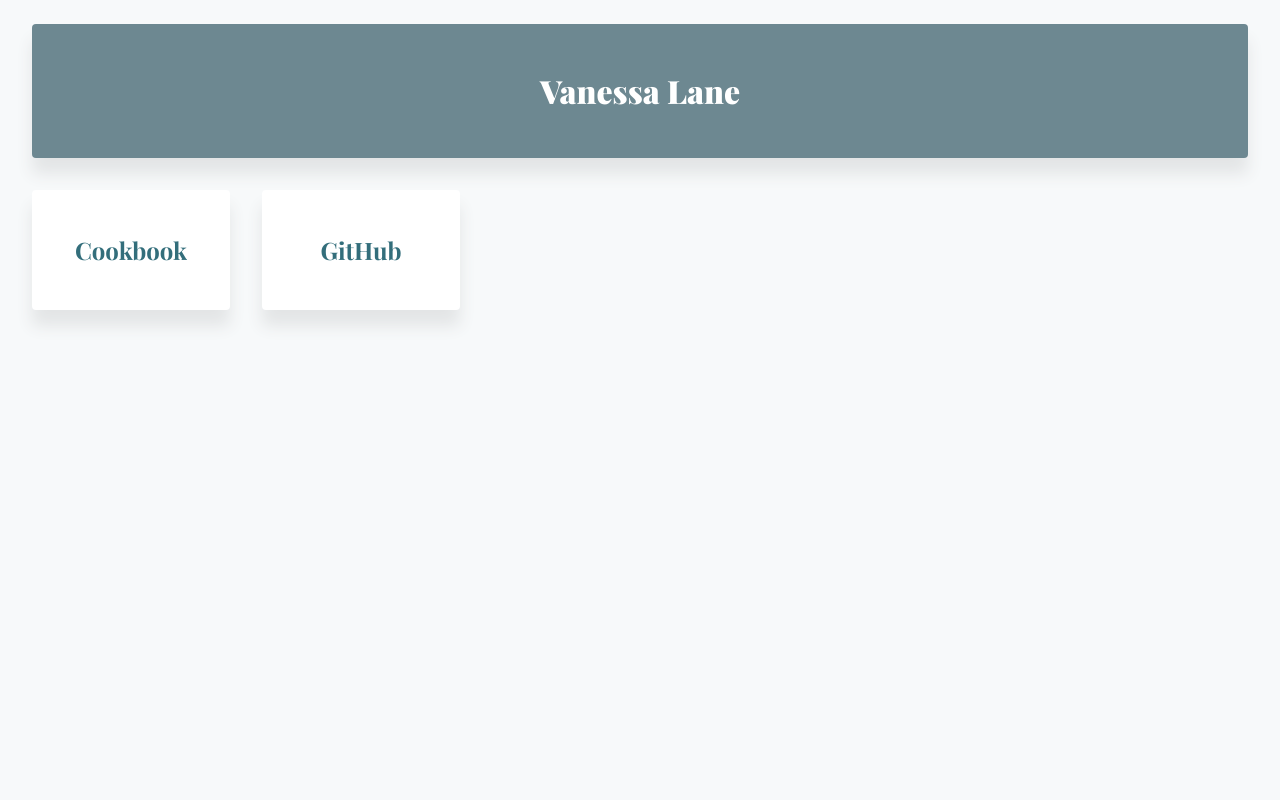
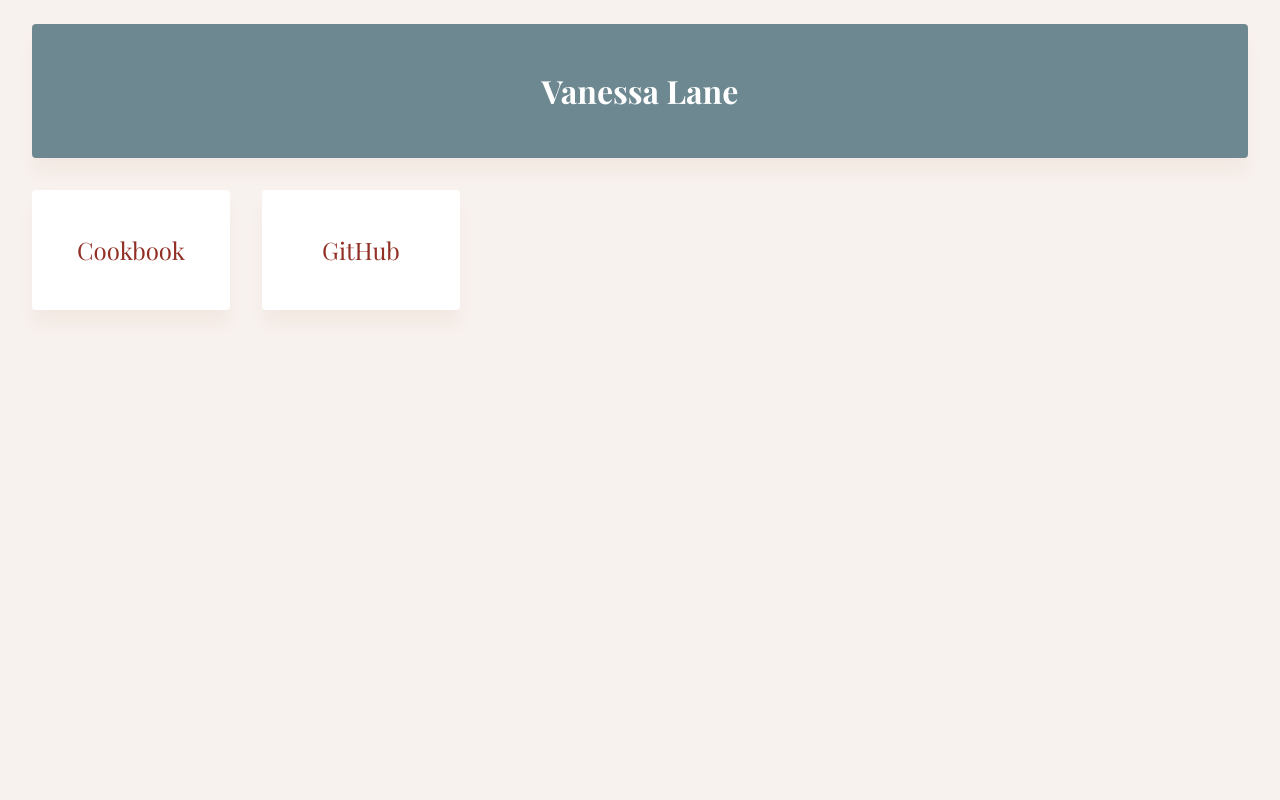
Before and after one commit to vanessalane/vlanenet, a Django app: page / in a window 1280 px wide. Run offline with Django 3.2, Linux system fonts and the light colour scheme.

Commit message:
change color palette

```diff
--- a/static/css/main.css
+++ b/static/css/main.css
@@ -1,7 +1,7 @@
 html {
   font-family: 'Roboto', sans-serif;
-  background-color:#F7F9FA;
-  color: #6B6B6B;
+  background-color:#F8F2EF;
+  color: #534F54;
   margin:8px;
 }
 
@@ -9,37 +9,41 @@ a h2 {
   text-decoration: none;
 }
 
-a {
-  color: #6B6B6B;
+a,button {
+  color: #006060;
   text-decoration: none;
 }
 
-a:hover {
-  color: #6B6B6B;
+a:hover,button:hover {
+  color: #034148;
   font-weight: bold;
 }
 
 h1, h2, h3 {
   font-family: 'Playfair Display', serif;
-  color: #336E7B;
+  font-weight: 400;
 }
 
 h1 {
   font-family: 'Playfair Display', serif;
-  font-weight:900;
+  font-weight:700;
   color: #FFF;
 }
 
 h2 {
-  font-weight:700;
+  color: #923026;
 }
 
 h3 {
-  font-weight:400;
+  color: #2E343B;
 }
 
 hr {
   border: 1px solid #F2F5F7;
+}
+
+li a {
+  color: #534F54;
 }
 
 p {
@@ -59,7 +63,7 @@ p {
 }
 
 .card {
-  box-shadow: 0 1em 1em 0 #E3E5E6;
+  box-shadow: 0 1em 1em 0 #F3E9E3;
   padding: 24px;
   margin: 16px;
   color: #6B6B6B;
@@ -113,7 +117,7 @@ p {
 }
 
 .header {
-  box-shadow: 0 1em 1em 0 #E3E5E6;
+  box-shadow: 0 1em 1em 0 #F3E9E3;
   background-color:#6D8891;
   text-align: center;
   color: #FFF;
@@ -121,7 +125,7 @@ p {
 }
 
 .menu_card {
-  box-shadow: 0 1em 1em 0 #E3E5E6;
+  box-shadow: 0 1em 1em 0 #F3E9E3;
   transition: 0.3s;
   float:left;
   width: 150px;
```
